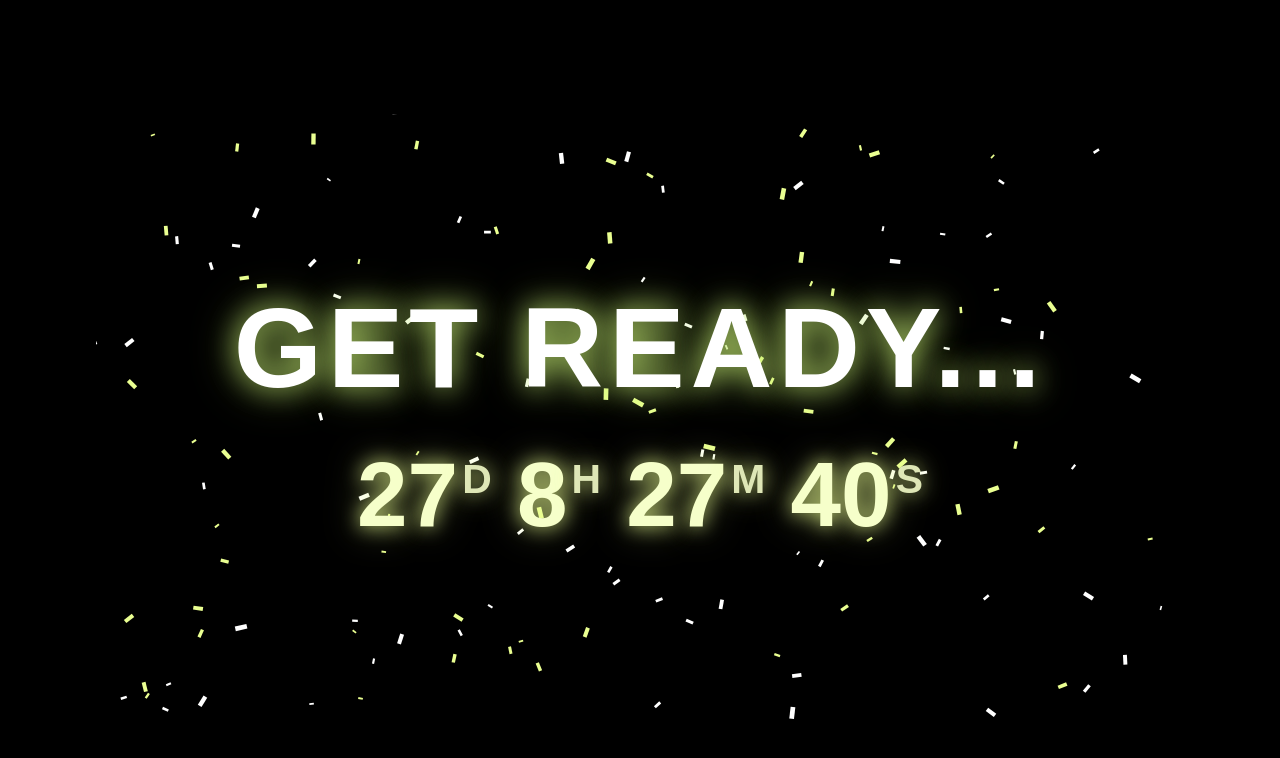
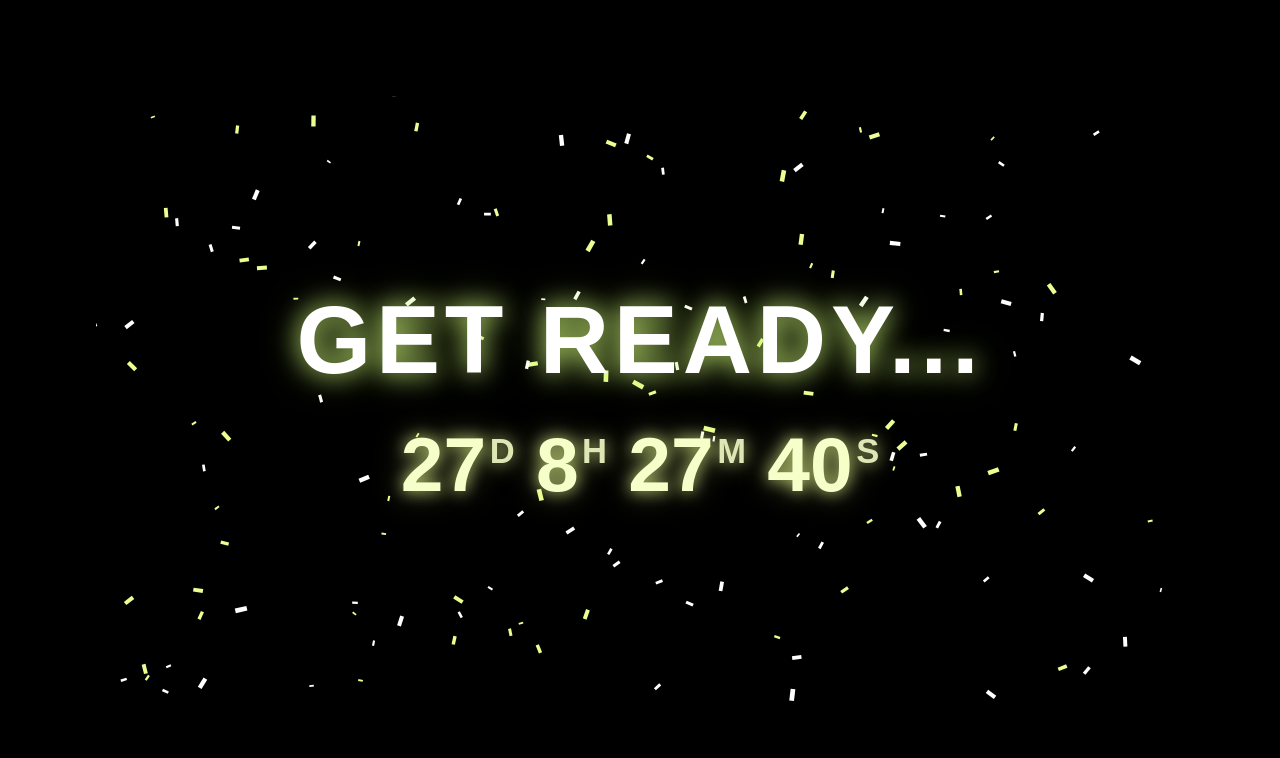
Before and after one commit to Arbeedark/BlackFriday, a plain HTML site: page index.html in a window 1280 px wide. Drawn offline with Linux system fonts and the light colour scheme.

Commit message:
Update index.html

```diff
--- a/index.html
+++ b/index.html
@@ -1,4 +1,4 @@
-Put your HTML text here<!DOCTYPE html>
+<!DOCTYPE html>
 <html lang="en">
 <head>
   <meta charset="UTF-8" />
@@ -62,7 +62,6 @@ Put your HTML text here<!DOCTYPE html>
       letter-spacing: 0.05em;
     }
 
-    /* Removed countdown box entirely */
     #countdown {
       color: #ffffff;
       text-shadow:
@@ -139,22 +138,38 @@ Put your HTML text here<!DOCTYPE html>
       countdownInterval = setInterval(updateCountdown, 1000);
     });
 
+    /* ---------- IMPROVED RESPONSIVE SCALING ---------- */
     (function() {
       const wrapper = document.getElementById('wrapper');
       const timerEl = document.getElementById('timer');
+      const minScale = 0.6; // prevent too small
+      const maxScale = 2;   // prevent too large
+
       function rescale() {
         const availW = wrapper.clientWidth;
         const availH = wrapper.clientHeight;
+
+        // Reset before measuring
         timerEl.style.transform = 'translate(-50%, -53%) scale(1)';
-        const baseW = timerEl.offsetWidth;
-        const baseH = timerEl.offsetHeight;
-        const scale = Math.min(availW / baseW, availH / baseH);
+        const baseW = timerEl.scrollWidth;
+        const baseH = timerEl.scrollHeight;
+
+        // Compute scale
+        let scale = Math.min(availW / baseW, availH / baseH);
+        scale = Math.max(minScale, Math.min(scale, maxScale));
+
         timerEl.style.transform = `translate(-50%, -53%) scale(${scale})`;
       }
-      window.addEventListener('DOMContentLoaded', rescale);
+
       window.addEventListener('resize', rescale);
+      document.addEventListener('DOMContentLoaded', rescale);
+
+      // Observe parent/container changes (great for iframes)
+      const observer = new ResizeObserver(rescale);
+      observer.observe(wrapper);
     })();
 
+    /* ---------- CONFETTI ANIMATION ---------- */
     (function() {
       const canvas = document.getElementById('confetti-canvas');
       const ctx = canvas.getContext('2d');
@@ -201,6 +216,7 @@ Put your HTML text here<!DOCTYPE html>
       window.addEventListener('DOMContentLoaded', () => { resizeCanvas(); drawConfetti(); });
     })();
 
+    /* ---------- FIREWORKS ANIMATION ---------- */
     function initFireworks() {
       const canvas = document.getElementById('fireworks-canvas');
       const ctx = canvas.getContext('2d');
```
